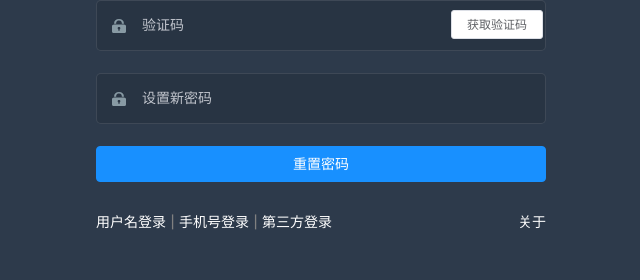
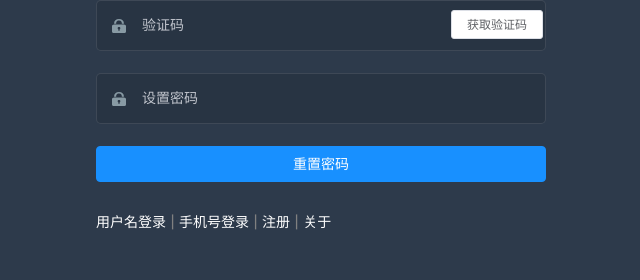
Before and after one commit to likole/imudgesoj-sakura-web, a Vue app: page /#/login in a window 1280 px wide. Both pictures are taken after a click on the link "忘记密码". Shown: the part 375-655 px from the top of the page, without its empty margins (319-959 px from the left). Built offline with nearby package versions, Linux system fonts and the light colour scheme.

Commit message:
【新增】注册用户

```diff
--- a/src/api/user.js
+++ b/src/api/user.js
@@ -149,6 +149,13 @@ export function updateContactInfo(data) {
   })
 }
 
+/**
+ * 获取用户列表，包含LoginUser以及UserInfo
+ * 用于用户管理界面
+ *
+ * @param data
+ * @returns {AxiosPromise}
+ */
 export function getUserList(data) {
   return newRequest({
     url: '/user/list',
@@ -156,3 +163,18 @@ export function getUserList(data) {
     params: data
   })
 }
+
+/**
+ * 获取用户列表，包含LoginUser以及UserInfo
+ * 用于用户管理界面
+ *
+ * @param data
+ * @returns {AxiosPromise}
+ */
+export function registerUser(data) {
+  return newRequest({
+    url: '/auth/register',
+    method: 'post',
+    params: data
+  })
+}
--- a/src/views/login/index.vue
+++ b/src/views/login/index.vue
@@ -13,7 +13,7 @@
       </div>
 
       <div id="loginForm">
-        <el-form-item v-if="loginType==='username'||loginType==='forget'" prop="username">
+        <el-form-item v-if="loginType==='username'||loginType==='forget'||loginType==='register'" prop="username">
           <span class="svg-container">
             <svg-icon icon-class="user" />
           </span>
@@ -28,7 +28,7 @@
           />
         </el-form-item>
 
-        <el-form-item v-if="loginType==='phone'||loginType==='forget'" prop="phone">
+        <el-form-item v-if="loginType==='phone'||loginType==='forget'||loginType==='register'" prop="phone">
           <span class="svg-container">
             <svg-icon icon-class="mobile" />
           </span>
@@ -83,7 +83,22 @@
           <el-button style="float: right;height: 29px;margin: 9px 2px" :disabled="leftTime>0" size="mini" @click="handleSendVcode">获取验证码<span v-if="leftTime>0">({{ leftTime }}S)</span></el-button>
         </el-form-item>
 
-        <el-form-item v-if="loginType==='forget'" prop="newPassword">
+        <el-form-item v-if="loginType==='register'" prop="nickname">
+          <span class="svg-container">
+            <svg-icon icon-class="user" />
+          </span>
+          <el-input
+            ref="nickname"
+            v-model="loginForm.nickname"
+            placeholder="昵称"
+            name="nickname"
+            type="text"
+            tabindex="1"
+            autocomplete="off"
+          />
+        </el-form-item>
+
+        <el-form-item v-if="loginType==='forget'||loginType==='register'" prop="newPassword">
           <span class="svg-container">
             <svg-icon icon-class="password" />
           </span>
@@ -91,7 +106,7 @@
             ref="newPassword"
             v-model="loginForm.newPassword"
             type="text"
-            placeholder="设置新密码"
+            placeholder="设置密码"
             name="newPassword"
             tabindex="2"
             @keyup.enter.native="handleLogin"
@@ -105,6 +120,7 @@
           @click.native.prevent="handleLogin"
         >
           <span v-if="loginType==='forget'">重置密码</span>
+          <span v-else-if="loginType==='register'">注册</span>
           <span v-else>登录</span>
         </el-button>
       </div>
@@ -119,8 +135,10 @@
         <span v-if="loginType!=='phone'">
           <el-link @click="loginType='phone'">手机号登录</el-link> |
         </span>
-        <el-link onclick="window.location.href='/sakura/login_oauth2.php'">第三方登录</el-link>
-        <span id="public-about" style="float: right">
+        <span v-if="loginType!=='register'">
+          <el-link @click="loginType='register'">注册</el-link> |
+        </span>
+        <span id="public-about">
           <el-link href="#/public-about">关于</el-link>
         </span>
       </div>
@@ -139,7 +157,7 @@
 
 <script>
 
-import { sendVerifyCode, resetPassword } from '../../api/user'
+import { sendVerifyCode, resetPassword, registerUser } from '../../api/user'
 
 export default {
   name: 'Login',
@@ -150,7 +168,8 @@ export default {
         password: '',
         phone: '',
         vcode: '',
-        newPassword: ''
+        newPassword: '',
+        nickname: ''
       },
       passwordType: 'password',
       capsTooltip: false,
@@ -210,6 +229,14 @@ export default {
         this.$refs.password.focus()
       })
     },
+    getOtherQuery(query) {
+      return Object.keys(query).reduce((acc, cur) => {
+        if (cur !== 'redirect') {
+          acc[cur] = query[cur]
+        }
+        return acc
+      }, {})
+    },
     handleLogin() {
       this.$refs.loginForm.validate(valid => {
         if (valid) {
@@ -244,7 +271,16 @@ export default {
             this.loading = true
             resetPassword(this.loginForm.username, this.loginForm.phone, this.loginForm.vcode, this.loginForm.newPassword).then(() => {
               this.$message({ type: 'success', message: '密码重置成功，请登录' })
-              this.loginType = 'username'
+              this.loginType = 'phone'
+              this.loading = false
+            }).catch(() => {
+              this.loading = false
+            })
+          } else if (this.loginType === 'register') {
+            this.loading = true
+            registerUser(this.loginForm).then(() => {
+              this.$message({ type: 'success', message: '注册成功，请登录' })
+              this.loginType = 'phone'
               this.loading = false
             }).catch(() => {
               this.loading = false
@@ -255,14 +291,6 @@ export default {
           return false
         }
       })
-    },
-    getOtherQuery(query) {
-      return Object.keys(query).reduce((acc, cur) => {
-        if (cur !== 'redirect') {
-          acc[cur] = query[cur]
-        }
-        return acc
-      }, {})
     },
     handleSendVcode() {
       sendVerifyCode(this.loginForm.username, this.loginForm.phone).then(response => {
@@ -430,9 +458,9 @@ export default {
       #copyright{
         display: none;
       }
-      #public-about{
-        display: none;
-      }
+      /*#public-about{*/
+      /*  display: none;*/
+      /*}*/
     }
   }
 </style>
```
